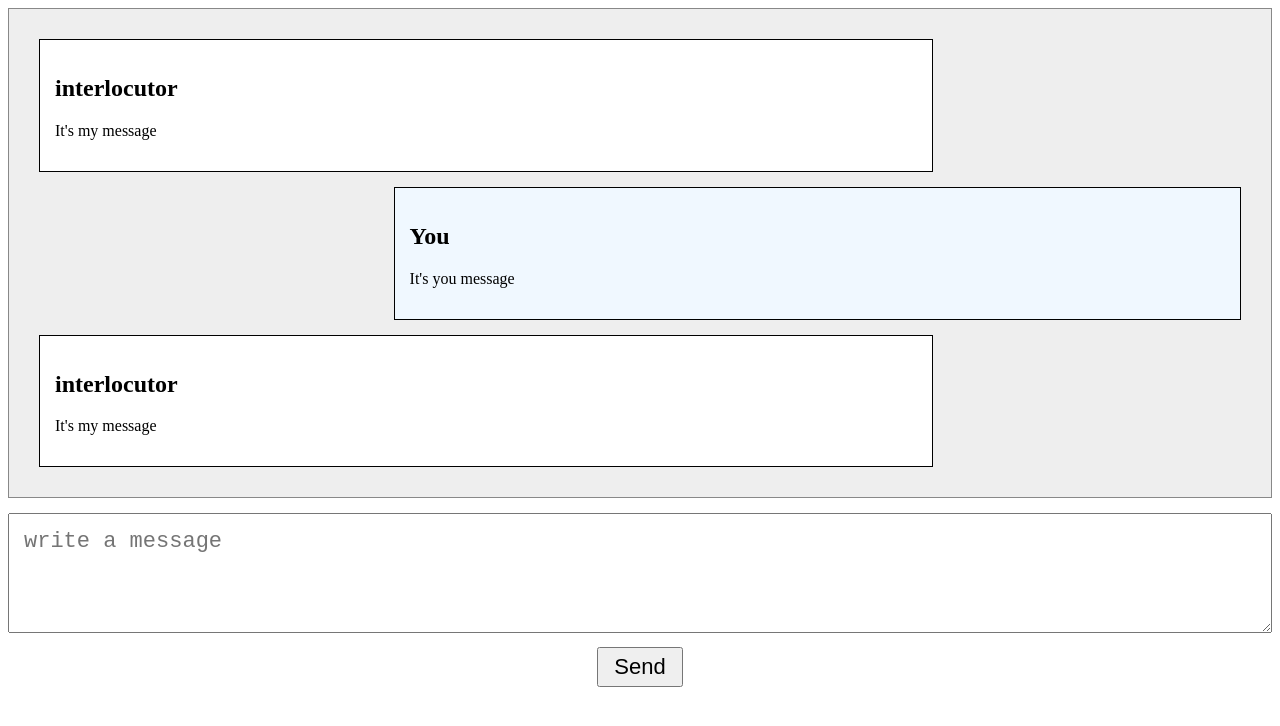
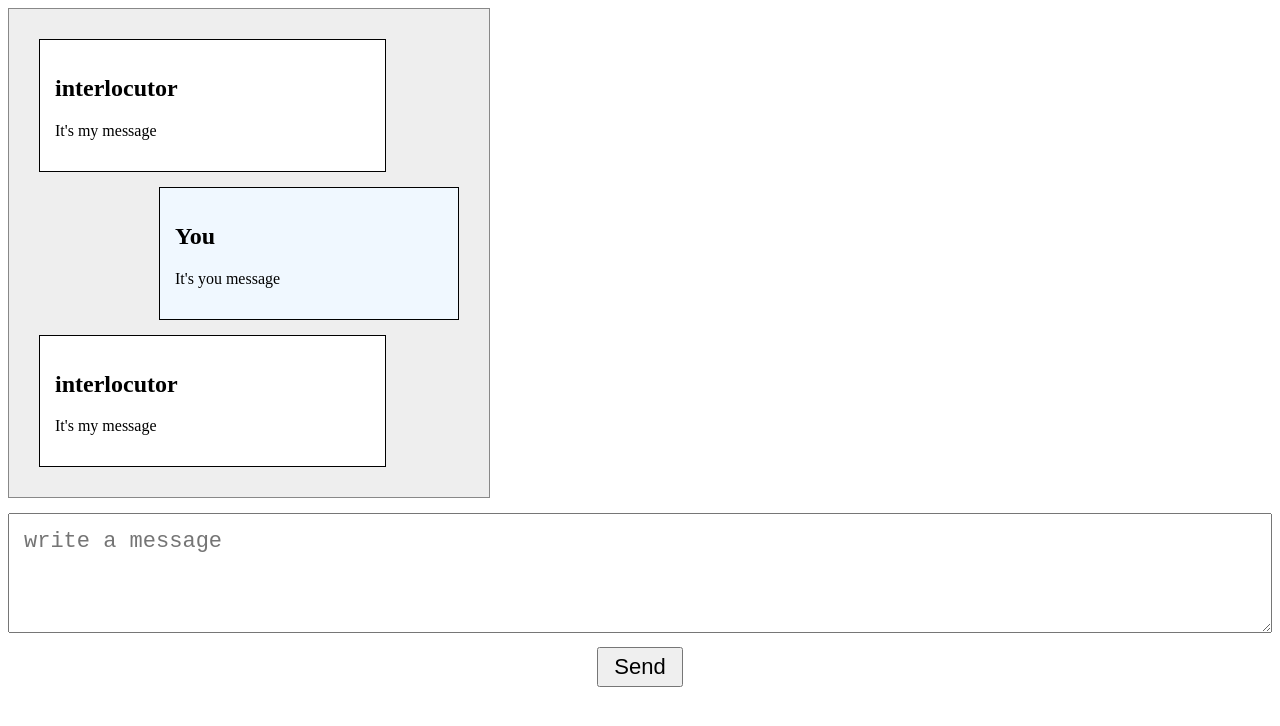
Before and after one commit to Captain-dikal/WEBlabs, a plain HTML site: page lab6/task3/index.html in a window 1280 px wide. Drawn offline with Linux system fonts and the light colour scheme.

Commit message:
Update main.css

```diff
--- a/lab6/task3/main.css
+++ b/lab6/task3/main.css
@@ -3,6 +3,8 @@
   padding: 15px;
   background: #eee;
   margin-bottom: 15px;
+  width:450px;
+  overflow:auto;
 }
 .chat-wrap-element_in {
   border: 1px solid #000;
```
